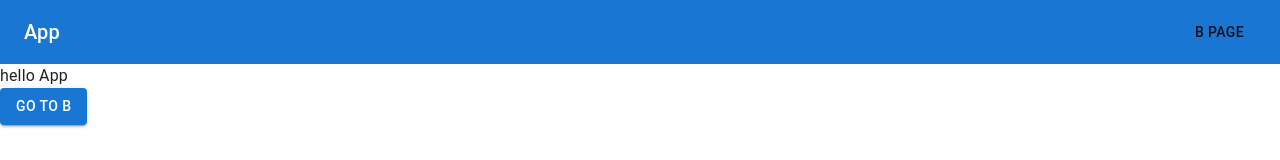
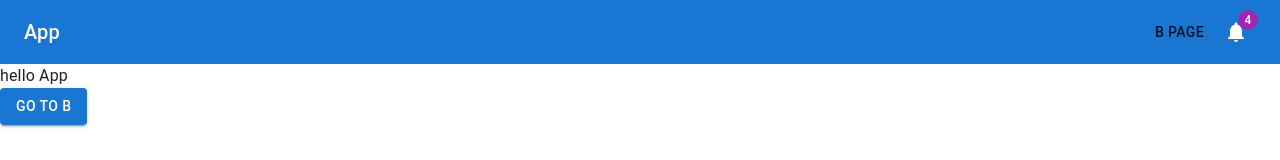
Before and after one commit to rulewrite/spa-template, a React (Vite) app: page / in a window 1280 px wide. Shown: the top 160 px of the page. Built offline with nearby package versions, Linux system fonts and the light colour scheme.

Commit message:
feat: Mui 아이콘 추가

```diff
--- a/package.json
+++ b/package.json
@@ -11,6 +11,7 @@
   "dependencies": {
     "@emotion/react": "^11.10.0",
     "@emotion/styled": "^11.10.0",
+    "@mui/icons-material": "^5.8.4",
     "@mui/material": "^5.10.0",
     "@types/react-router-dom": "^5.3.3",
     "react": "^18.2.0",
--- a/src/components/Header.tsx
+++ b/src/components/Header.tsx
@@ -1,7 +1,14 @@
-import { AppBar, Link, Toolbar, Typography } from '@mui/material';
+import NotificationsIcon from '@mui/icons-material/Notifications';
+import {
+  AppBar,
+  Badge,
+  IconButton,
+  Link,
+  Toolbar,
+  Typography,
+} from '@mui/material';
 import { Link as RouterLink } from 'react-router-dom';
 import { routes } from '../Routes';
-
 const links = routes.filter(({ label }) => label !== null);
 
 export default () => {
@@ -28,6 +35,12 @@ export default () => {
             );
           })}
         </nav>
+
+        <IconButton color="inherit">
+          <Badge badgeContent={4} color="secondary">
+            <NotificationsIcon />
+          </Badge>
+        </IconButton>
       </Toolbar>
     </AppBar>
   );
```
Also changed, not shown: 1 other file (tests, documents, lock files or other folders).
